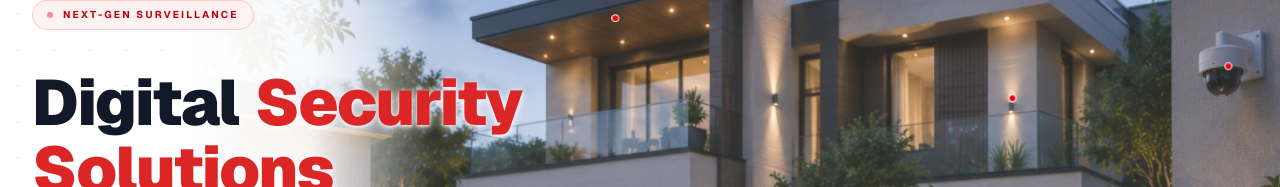
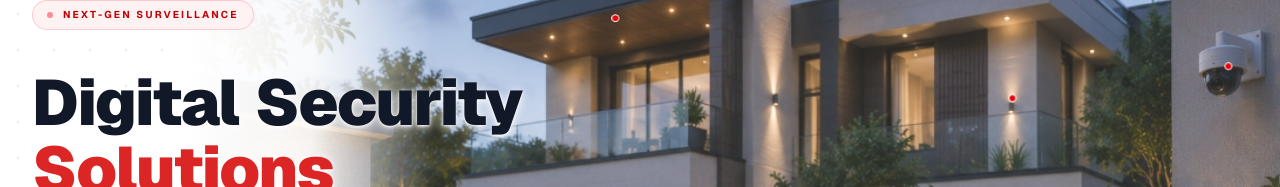
Before and after one commit to SkSin19/DSS_Website, a Next.js app: page / in a window 1280 px wide. Shown: the part 193-380 px from the top of the page. Built offline with nearby package versions, Linux system fonts and the light colour scheme; no server answers.

Commit message:
style(hero): change 'Security' word color to black

```diff
--- a/components/sections/HeroSlider.tsx
+++ b/components/sections/HeroSlider.tsx
@@ -572,8 +572,8 @@ export default function HeroSlider() {
       : currentSlideIndex === 2
       ? "COMMERCIAL SAFETY"
       : "SMART COLLABORATION",
-    headingLine1: "Digital",
-    headingLine2: "Security Solutions",
+    headingLine1: "Digital Security",
+    headingLine2: "Solutions",
     headingAccentColor: THEME_COLORS.red,
     description: "Surety of Security",
     ctaPrimaryHref: "/enquiry",
```
